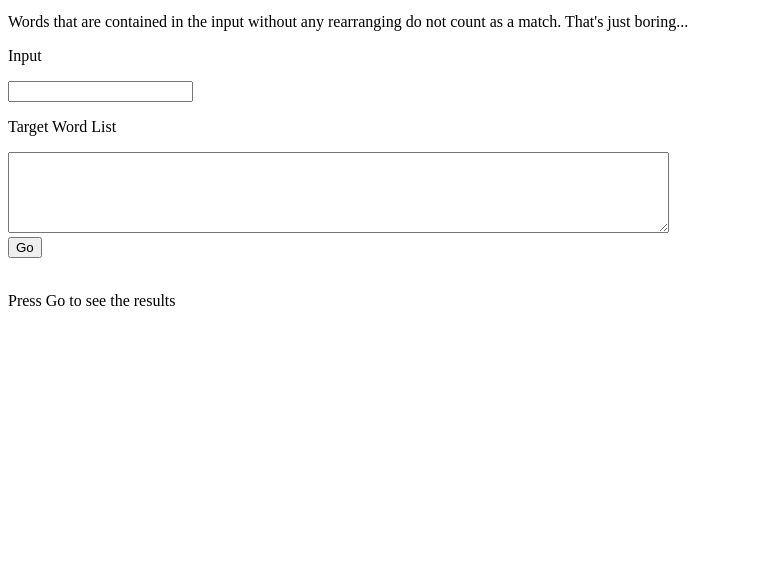
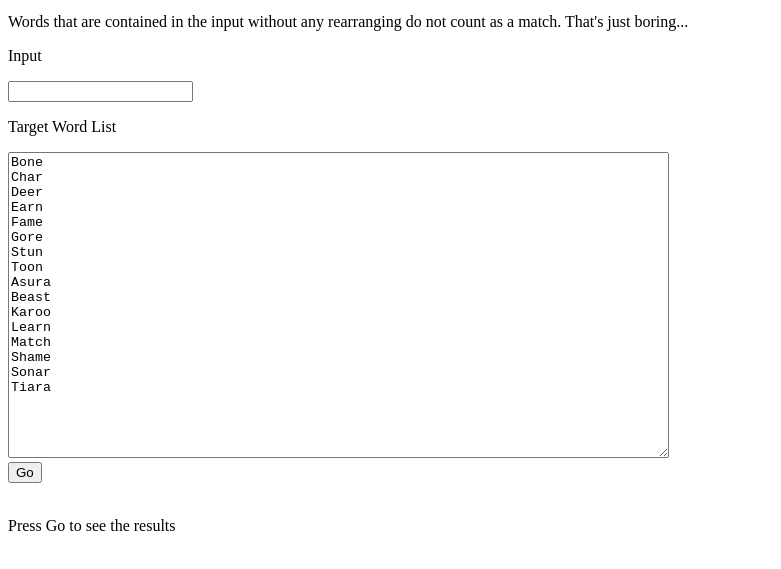
Before and after one commit to askrepps/askrepps.github.io, a plain HTML site: page sub-anagrams/index.html in a window 1280 px wide. Shown: the part 101-670 px from the top of the page, without its empty margins (0-781 px from the left). Drawn offline with Linux system fonts and the light colour scheme.

Commit message:
Update default word list

```diff
--- a/sub-anagrams/index.html
+++ b/sub-anagrams/index.html
@@ -35,7 +35,24 @@
     <p>Input</p>
     <input id="input-string" type="text">
     <p>Target Word List</p>
-    <textarea id="target-list" rows="5", cols="80"></textarea>
+    <textarea id="target-list" rows="20", cols="80">
+Bone
+Char
+Deer
+Earn
+Fame
+Gore
+Stun
+Toon
+Asura
+Beast
+Karoo
+Learn
+Match
+Shame
+Sonar
+Tiara
+    </textarea>
     <br/>
     <input type="button" value="Go" onclick="displaySubAnagrams('input-string', 'target-list', 'results')">
 
```
